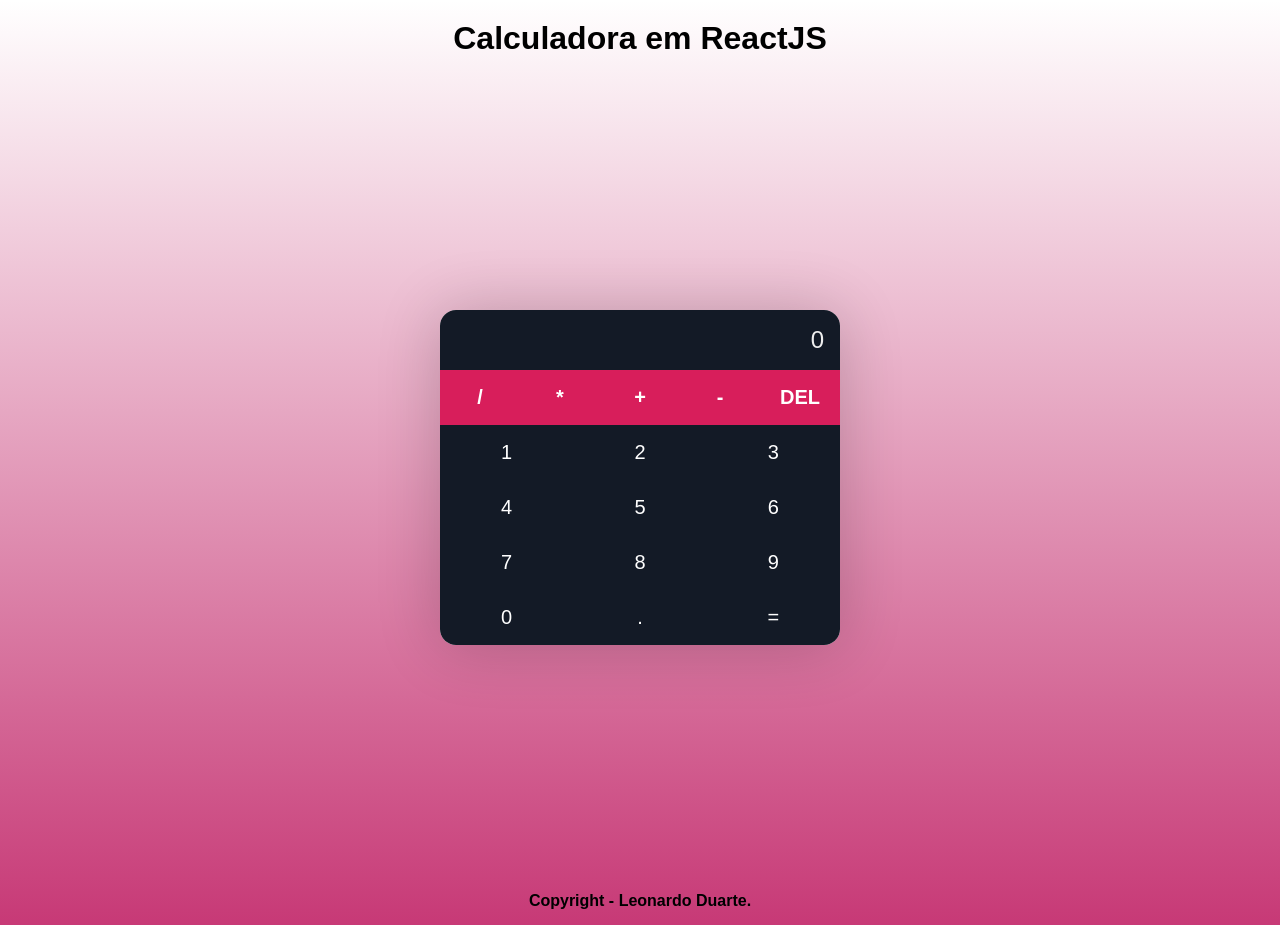
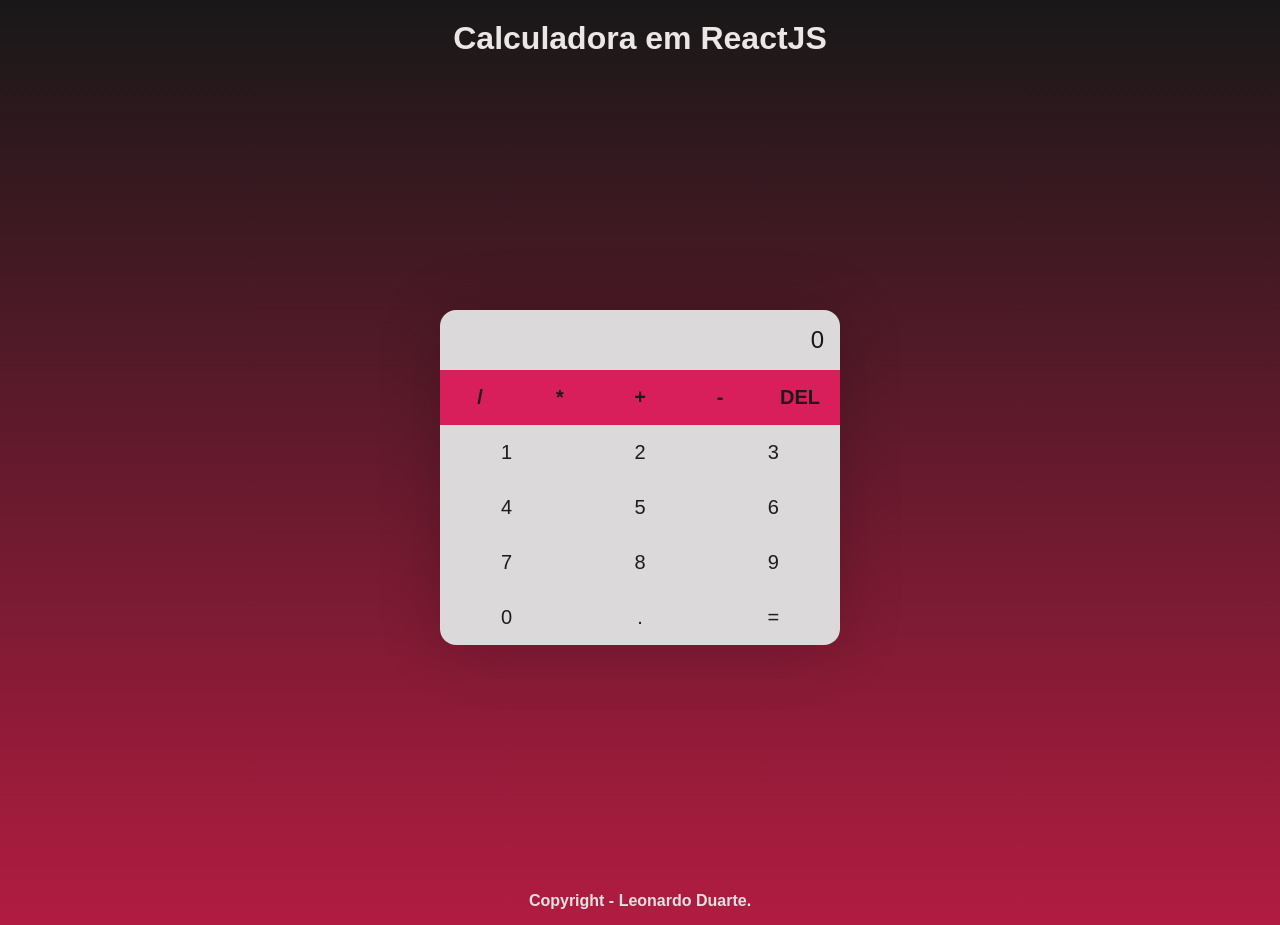
Before and after one commit to EagleDuarte/CalculatorReactJS, a React (Create React App) app: page / in a window 1280 px wide. Built offline with nearby package versions, Linux system fonts and the light colour scheme.

Commit message:
layout changes

```diff
--- a/src/index.css
+++ b/src/index.css
@@ -1,8 +1,8 @@
 :root {
     --primary: #d81e5b;
     --secundary: #8c38ff;
-    --dark: #131a26;
-    --light: #eee;
+    --dark: #dbd9d9;
+    --light: #1a1616;
 }
 
 *{
@@ -18,7 +18,7 @@ header{
 }
 
 body {
-    background-image: linear-gradient(to bottom, rgba(135, 44, 44, 0), rgb(199, 57, 118));
+    background-image: linear-gradient(to bottom, rgba(0, 0, 0, 0.904), rgb(177, 28, 65));
 }
 
 footer{
@@ -37,7 +37,7 @@ footer{
 .calculator {
     width: 100%;
     max-width: 400px;
-    background-color: #fff;
+    background-color: #130c0c;
     border-radius: 16px;
     overflow: hidden;
     box-shadow: 0px 2px 64px rgba(0, 0, 0, 0.2);
@@ -61,7 +61,7 @@ button {
     appearance: none;
     border: none;
     outline: none;
-    color: #fff;
+    color: #1f1b1b;
     font-size: 20px;
     padding: 16px;
     cursor: pointer;
@@ -94,9 +94,11 @@ button:hover {
 }
 
 h1{
-    padding: 20px
+    padding: 20px;
+    color: #ebe7e7;
 }
 
 b{
-    padding: 15px
+    padding: 15px;
+    color: #e4e1e1;
 }
```
